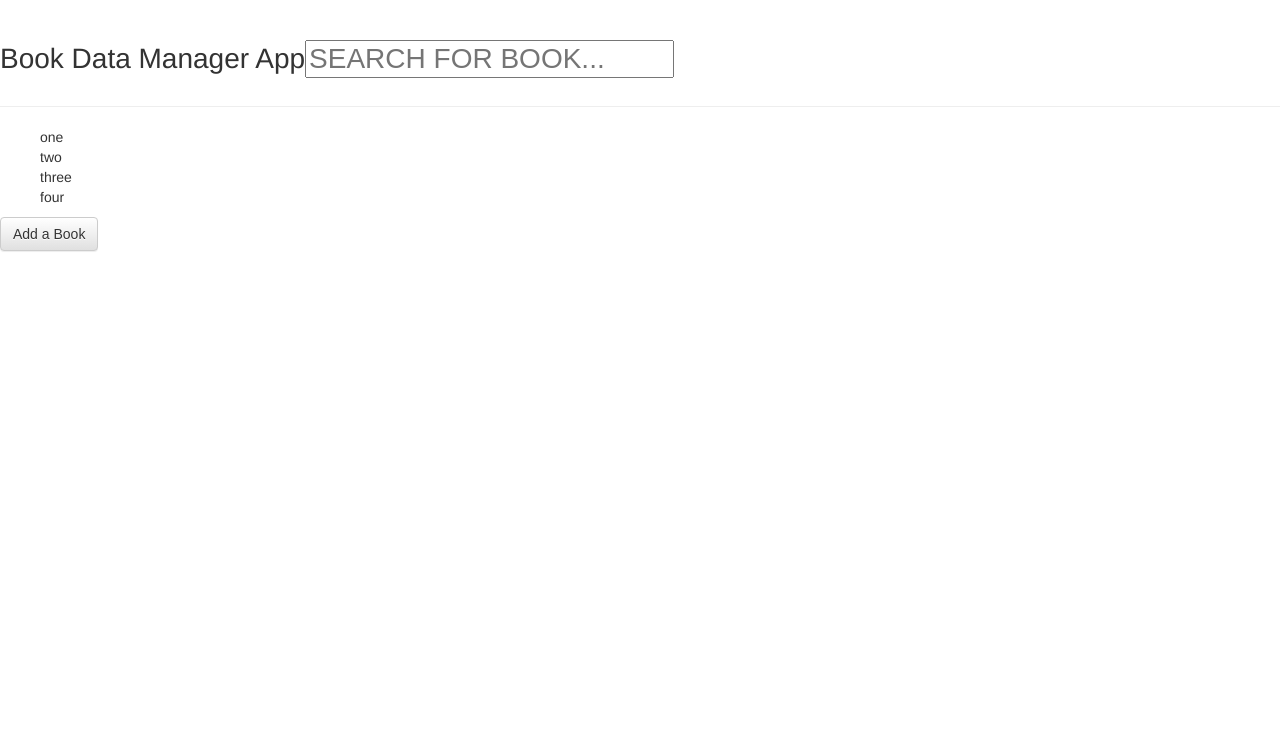
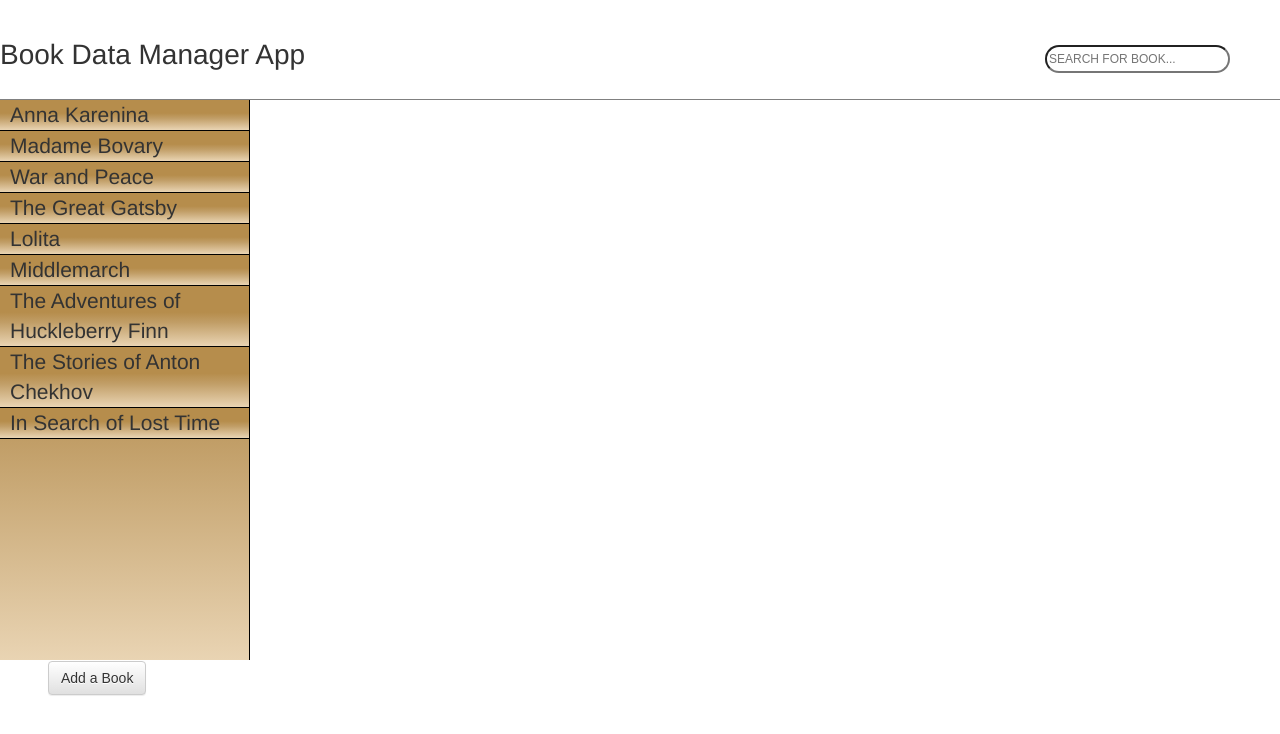
Before and after one commit to doronWar/book-manager, a React (Create React App) app: page / in a window 1280 px wide. Shown: the top 734 px of the page. Built offline with nearby package versions, Linux system fonts and the light colour scheme.

Commit message:
half of logic is finished

```diff
--- a/public/booklist.json
+++ b/public/booklist.json
@@ -1,22 +1,65 @@
 {"books":[
   {
-    "name": "one",
-    "date": "27.7.82",
-    "img": " none"
+    "title": "Anna Karenina",
+    "author": "Leo Tolstoy",
+    "date": "1982-07-82",
+    "img": " none",
+    "id": "00001A"
   },
   {
-    "name": "two",
-    "date": "27.7.83",
-    "img": " none"
+    "title": "Madame Bovary",
+    "author": "Gustave Flaubert",
+    "date": "1982-07-.83",
+    "img": " none",
+    "id": "00001B"
   },
   {
-    "name": "three",
-    "date": "27.7.84",
-    "img": " none"
+    "title": "War and Peace",
+    "author": "Leo Tolstoy",
+    "date": "1982-07-84",
+    "img": " none",
+    "id": "00001C"
   },
   {
-    "name": "four",
-    "date": "27.7.85",
-    "img": " none"
+    "title": "The Great Gatsby",
+    "author": "F. Scott Fitzgerald",
+    "date": "1982-07-85",
+    "img": " none",
+    "id": "00001D"
+  },
+  {
+    "title": "Lolita",
+    "author": "Vladimir Nabokov",
+    "date": "1982-07-85",
+    "img": " none",
+    "id": "00001E"
+  },
+  {
+    "title": "Middlemarch ",
+    "author": "George Eliot",
+    "date": "1982-07-85",
+    "img": " none",
+    "id": "00001F"
+  },
+  {
+    "title": "The Adventures of Huckleberry Finn",
+    "author": "Mark Twain",
+    "date": "1982-07-85",
+    "img": " none",
+    "id": "00002A"
+  },
+  {
+    "title": "The Stories of Anton Chekhov",
+    "author": "Anton Chekhov",
+    "date": "1982-07-85",
+    "img": " none",
+    "id": "00002B"
+  },
+  {
+    "title": "In Search of Lost Time",
+    "author": "Marcel Proust",
+    "date": "1982-07-85",
+    "img": " none",
+    "id": "00002C"
   }
 ]}
--- a/src/App.css
+++ b/src/App.css
@@ -1,43 +1,56 @@
-/*.App {*/
+.App {
   /*text-align: center;*/
-/*}*/
+  width:100vw;
+  height:100vh;
+  /*background-color: rgba(200,117,51,0.6);*/
+  /*background: linear-gradient(to bottom, rgba(243,226,199,1) 0%,rgba(140,104,53,1) 0%,rgba(165,114,38,1) 25%,rgba(178,129,57,1) 37%,rgba(178,125,46,1) 44%,rgba(183,131,53,1) 61%,rgba(160,101,12,1) 99%);*/
+}
 
-/*.App-logo {*/
-  /*animation: App-logo-spin infinite 20s linear;*/
-  /*height: 80px;*/
-/*}*/
 
-/*.App-header {*/
-  /*background-color: #222;*/
-  /*height: 150px;*/
-  /*padding: 20px;*/
-  /*color: white;*/
-/*}*/
 
-/*.App-intro {*/
-  /*font-size: large;*/
-/*}*/
+.main-book-holder{
 
-/*@keyframes App-logo-spin {*/
-  /*from { transform: rotate(0deg); }*/
-  /*to { transform: rotate(360deg); }*/
-/*}*/
+}
 
 .book-holder{
   list-style: none;
-  width:50%;
+  width:250px;
+  height:70vh;
+  margin-top: 0;
+  margin-bottom: 1px;
+  padding-left: 0;
+  overflow: auto;
+  /*background-color: rgba(199,241,255,0.5);*/
+  border-right: 1px solid black;
+  background: linear-gradient(to bottom, rgba(243,226,199,1) 0%,rgba(182,141,76,1) 0%,rgba(182,141,76,1) 25%,rgba(182,141,76,1) 37%,rgba(182,141,76,1) 44%,rgba(193,158,103,1) 61%,rgba(233,212,179,1) 100%);
 }
 
 .book-holder li{
   position: relative;
+  border-bottom: 1px solid black;
+  background: linear-gradient(to bottom, rgba(243,226,199,1) 0%,rgba(182,141,76,1) 0%,rgba(182,141,76,1) 25%,rgba(182,141,76,1) 37%,rgba(182,141,76,1) 44%,rgba(193,158,103,1) 61%,rgba(233,212,179,1) 100%);
 }
+.book-holder li p{
+  font-size: 21px;
+  margin-left: 10px;
+  margin-bottom: 0;
+}
+
+
 
 .book-info{
   position: absolute;
   top: 20%;
-  left:30%;
+  right:15%;
+
 }
 
+.book-info .container{
+  width: 300px;
+}
+.book-info  .col-md-4{
+  width: 100%;
+}
 .modal{
   /*position: absolute;*/
   /*top: 0;*/
@@ -46,3 +59,47 @@
   /*height:100vh;*/
   background-color: rgba(2,2,2,0.3);
 }
+
+.App .page-header{
+  margin-bottom: 0;
+  background-color: white;
+  border-bottom: 1px solid grey;
+}
+.App > .btn {
+  margin-left:48px;
+}
+
+.Search-control{
+  position: absolute;
+  top:45px;
+  right: 50px;
+  border-radius: 15px;
+  width:185px;
+  height:28px;
+  font-size: 12px;
+}
+
+
+.book-info > .container > .row  > .col-md-4 > .thumbnail{
+  height: 455px;
+  position: relative;
+  box-shadow: 4px 8px 16px 3px;
+  /*background: linear-gradient(to bottom, rgba(243,226,199,1) 0%,rgba(182,141,76,1) 0%,rgba(182,141,76,1) 25%,rgba(182,141,76,1) 37%,rgba(182,141,76,1) 44%,rgba(193,158,103,1) 61%,rgba(233,212,179,1) 100%);*/
+}
+
+/*.col-md-4{*/
+  /**/
+/*}*/
+.info-btn-holder{
+  position: absolute;
+  bottom:30px;
+  left: 0;
+  width:100%;
+  display: flex;
+  justify-content: space-around;
+}
+
+.info-img{
+  widht:200px;
+  height: 100px;
+}
--- a/src/App.js
+++ b/src/App.js
@@ -29,6 +29,8 @@ class App extends Component {
       openModal: false,
     }
     this.closeModal= this.closeModal.bind(this);
+    // this.openModal= this.openModal.bind(this);
+
   }
 
   bookList() {
@@ -44,7 +46,7 @@ class App extends Component {
                         id={counter++}
                         onMouseOver={(e) => this.props.curentBookHovered(e.currentTarget.id)}
                        // onMouseOut={(e) => this.props.clearBookHovered()}
-          >{book.name}</li>)
+          ><p>{book.title}</p></li>)
         })}
       </ul>
     )
@@ -56,6 +58,10 @@ class App extends Component {
       this.setState({openModal: false})
     }
 
+  }
+
+  openModal(){
+    this.setState({openModal: true})
   }
 
   componentDidMount() {
@@ -80,16 +86,21 @@ class App extends Component {
     return (
       <div className="App">
         <PageHeaderComponent/>
+        <div className="main-book-holder">
         {this.bookList()}
-        {this.props.curentBook!==0 && <InfoPanel/>}
+        </div>
+        {this.props.curentBook!==0 && <InfoPanel
+
+        />}
         <Button
         onClick={() => {
           this.props.clearBookHovered()
-          this.setState({openModal: true})
+          this.openModal();
         }}
         >Add a Book</Button>
         {this.state.openModal && <BookModal
-        closeModal={this.closeModal}/>}
+        closeModal={this.closeModal}
+        title="Add New Book"/>}
 
       </div>
     );
--- a/src/Components/BookModal.js
+++ b/src/Components/BookModal.js
@@ -18,11 +18,27 @@ class BookModal extends React.Component{
     super();
     this.state={
       bookName:"",
-      Date:""
+      date:"2013-12-31"
     }
   }
 
+
+
+  componentDidMount(){
+    if(this.props.bookInfo){
+      console.info(this.props.bookInfo);
+      this.setState({bookName: this.props.bookInfo.title});
+      // this.bookDate.value = this.props.bookInfo.date;
+      console.info(this.bookDate.value);
+    }
+  }
+
+  componentDidUpdate(){
+    console.info(this.state.date);
+  }
   render(){
+    const title = this.props.title? this.props.title: "Edit Info";
+
     return(
 
 
@@ -30,7 +46,7 @@ class BookModal extends React.Component{
     >
       <Modal.Dialog>
         <Modal.Header>
-          <Modal.Title>Add New Book</Modal.Title>
+          <Modal.Title>{title}</Modal.Title>
         </Modal.Header>
 
         <Modal.Body>
@@ -39,13 +55,15 @@ class BookModal extends React.Component{
               <Col xs={6} md={4}>
                 <Thumbnail src="/assets/thumbnaildiv.png" alt="242x200">
                   <label>Book Name
-                    <input type="text" value={this.state.name}
+                    <input type="text" value={this.state.bookName}
                            placeholder="Enter books name"
                            onChange={(e)=>this.setState({bookName:e.currentTarget.value})}
                     />
                   </label>
                   <label>Book Release Date
                     <input type="date"
+                           value={this.state.date}
+                           onChange={(e)=>this.setState({date: e.currentTarget.value})}
                            ref={(bookDate)=>this.bookDate = bookDate}
                     />
                   </label>
--- a/src/Components/InfoPanel.js
+++ b/src/Components/InfoPanel.js
@@ -1,6 +1,7 @@
 import React from 'react'
 import { connect } from 'react-redux'
 
+import BookModal from './BookModal'
 import {
   Button,
   Grid,
@@ -8,27 +9,62 @@ import {
   Col,
   Thumbnail
 } from 'react-bootstrap'
+
 class InfoPanel extends React.Component{
 
+  constructor(){
+    super();
+    this.state={
+      openEditModal: false,
+    }
+    this.closeEditModal= this.closeEditModal.bind(this);
+  }
+
+  closeEditModal(event){
+
+    if(event.target.className==='modal' || event.target.id==='cancel-btn' ){
+      this.setState({openEditModal: false})
+    }
+
+  }
+
+  deleteBook(){
+    if(window.confirm("are you sure you want to delete this book?")){
+      this.props.deleteBookFromData(this.props.bookArr[this.props.curentBook].id)
+    }
+
+  }
 
   render(){
     return(
+
       <div className="book-info">
         <Grid>
           <Row>
             <Col xs={6} md={4}>
-              <Thumbnail src="/assets/thumbnaildiv.png" alt="242x200">
-                <h3>{this.props.bookArr[this.props.curentBook].name}</h3>
-                <p>{this.props.bookArr[this.props.curentBook].date}</p>
-                <p>
-                  <Button bsStyle="primary">Edit</Button>&nbsp;
-                  <Button bsStyle="default">Delete</Button>
-                </p>
+              <Thumbnail src="/Painting27.jpg" alt="book cover">
+                <h3>Book Title:  {this.props.bookArr[this.props.curentBook].title}</h3>
+                <p>Release Date:  {this.props.bookArr[this.props.curentBook].date}</p>
+                <div className="info-btn-holder">
+                  <Button bsStyle="primary"
+                  onClick={()=>{
+
+                    this.setState({openEditModal:true})
+                  }}
+                  >Edit</Button>&nbsp;
+                  <Button
+                    onClick={()=>this.deleteBook()}
+                    bsStyle="default">Delete</Button>
+                </div>
               </Thumbnail>
             </Col>
           </Row>
         </Grid>
+        {this.state.openEditModal && <BookModal
+          closeModal={this.closeEditModal}
+        bookInfo={this.props.bookArr[this.props.curentBook]}/>}
       </div>
+
     )
   }
 }
@@ -43,16 +79,10 @@ function mapStateToProps(data) {
 
 function mapdispatchToProps(dispatch) {
   return ({
-    saveLoadedJason(bookList){
+    deleteBookFromData(bookID){
       dispatch({
-        type: 'LOAD_LIST_FROM_JSON',
-        Jsonlist: bookList
-      })
-    },
-    curentBookHovered(bookId){
-      dispatch({
-        type: 'BOOK_HOEVERED',
-        book: bookId
+        type: 'DELETE_BOOK_FROM_DATA',
+        book:bookID
       })
     },
     clearBookHovered(){
--- a/src/Components/PageHeaderComponent.js
+++ b/src/Components/PageHeaderComponent.js
@@ -12,7 +12,7 @@ class PageHeaderComponent extends React.Component{
     return(
 
       <PageHeader>Book Data Manager App
-      <input placeholder="SEARCH FOR BOOK..."/>
+      <input className="Search-control" placeholder="SEARCH FOR BOOK..."/>
 
       </PageHeader>
     )
--- a/src/Components/tempToErase.js
+++ b/src/Components/tempToErase.js
@@ -15,7 +15,7 @@
 //                      onChange={(e)=>this.setState({bookName:e.currentTarget.value})}
 //               />
 //             </label>
-//             <label>Book Release Date
+//             <label>Book Release date
 //               <input type="date"
 //                      ref={(bookDate)=>this.bookDate = bookDate}
 //               />
--- a/src/Reducers/BookArrReducer.js
+++ b/src/Reducers/BookArrReducer.js
@@ -4,6 +4,11 @@ export default function BookArrReducer(curent=[], action) {
   switch (action.type){
     case 'LOAD_LIST_FROM_JSON':
       return action.Jsonlist;
+    case 'DELETE_BOOK_FROM_DATA':
+      const tempBookArr = [...curent];
+      const index = tempBookArr.findIndex((book)=> book.id === action.book);
+      tempBookArr.splice(index,1);
+      return tempBookArr;
     default:
       return curent;
   }
```
Also changed, not shown: public/Painting27.jpg (added).
